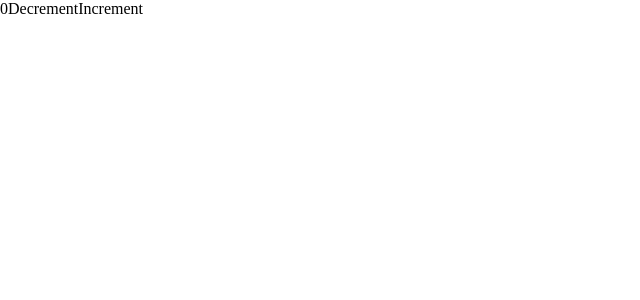
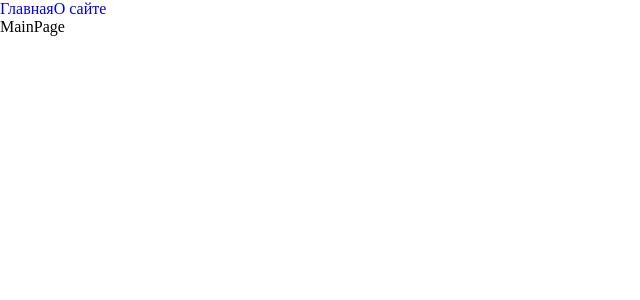
Before and after one commit to CurlyDolphin/blog, a React app: page / in a window 1280 px wide. Shown: the top 300 px of the page, without its empty margins (0-640 px from the left). Built offline with nearby package versions, Linux system fonts and the light colour scheme; the HTML template or start-up script is replaced by a standard one.

Commit message:
Testing react router

```diff
--- a/package.json
+++ b/package.json
@@ -39,7 +39,9 @@
   "dependencies": {
     "@types/react": "^18.2.19",
     "@types/react-dom": "^18.2.7",
+    "@types/react-router-dom": "^5.3.3",
     "react": "^18.2.0",
-    "react-dom": "^18.2.0"
+    "react-dom": "^18.2.0",
+    "react-router-dom": "^6.14.2"
   }
 }
--- a/src/App.tsx
+++ b/src/App.tsx
@@ -1,11 +1,20 @@
-import React from 'react';
-import {Counter} from "./Components/Counter";
-import "./reset.scss"
+import React, { Suspense } from 'react';
+import {Link, Route, Routes} from 'react-router-dom';
+import './reset.scss';
+import {AboutPageAsync} from "./pages/AboutPage/AboutPage.async";
+import {MainPageAsync} from "./pages/MainPage/MainPage.async";
 
 const App = () => {
     return (
-        <div>
-            <Counter></Counter>
+        <div className="app">
+            <Link to={'/'}>Главная</Link>
+            <Link to={'/about'}>О сайте</Link>
+            <Suspense fallback={<div>Loading...</div>}>
+                <Routes>
+                    <Route path={'/about'} element={<AboutPageAsync />} />
+                    <Route path={'/'} element={<MainPageAsync />} />
+                </Routes>
+            </Suspense>
         </div>
     );
 };
--- /dev/null
+++ b/src/Pages/AboutPage/AboutPage.async.tsx
@@ -0,0 +1,7 @@
+import {lazy} from "react";
+
+export const AboutPageAsync = lazy(() => new Promise(resolve => {
+    // @ts-ignore
+    // ТАК В РЕАЛЬНЫХ ПРОЕКТАХ НЕ ДЕЛАТЬ!!!!! Просто тест
+    setTimeout(() => resolve(import('./AboutPage')), 1500)
+}))
--- /dev/null
+++ b/src/Pages/AboutPage/AboutPage.tsx
@@ -0,0 +1,11 @@
+import React from 'react';
+
+const AboutPage = () => {
+    return (
+        <div>
+            ABOUT PAGE
+        </div>
+    );
+};
+
+export default AboutPage;
--- /dev/null
+++ b/src/Pages/MainPage/MainPage.async.tsx
@@ -0,0 +1,7 @@
+import {lazy} from "react";
+
+export const MainPageAsync = lazy(() => new Promise(resolve => {
+    // @ts-ignore
+    // ТАК В РЕАЛЬНЫХ ПРОЕКТАХ НЕ ДЕЛАТЬ!!!!! Просто тест
+    setTimeout(() => resolve(import('./MainPage')), 1500)
+}))
--- /dev/null
+++ b/src/Pages/MainPage/MainPage.tsx
@@ -0,0 +1,11 @@
+import React from 'react';
+
+const MainPage = () => {
+    return (
+        <div>
+            MainPage
+        </div>
+    );
+};
+
+export default MainPage;
--- a/src/index.tsx
+++ b/src/index.tsx
@@ -1,7 +1,12 @@
 import { createRoot } from 'react-dom/client';
 import App from "./App";
+import {BrowserRouter} from "react-router-dom";
 
 const domNode = document.getElementById('root');
 const root = createRoot(domNode);
 
-root.render(<App />);
+root.render(
+    <BrowserRouter>
+        <App />
+    </BrowserRouter>
+);
```
Also changed, not shown: 2 other files (tests, documents, lock files or other folders).
